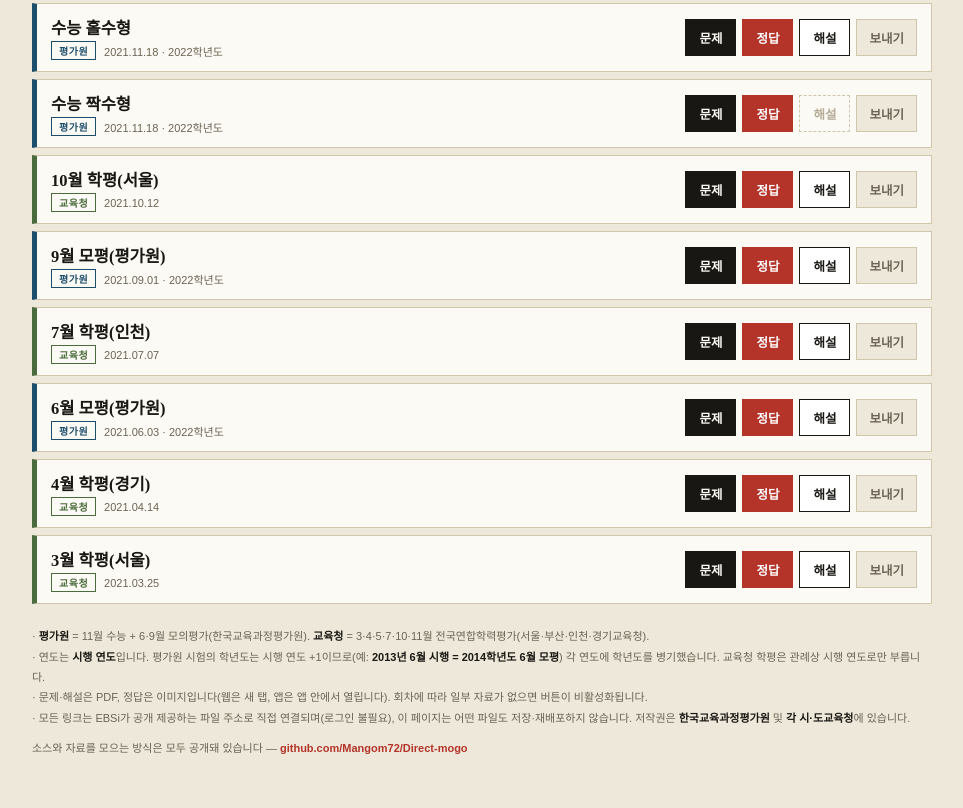
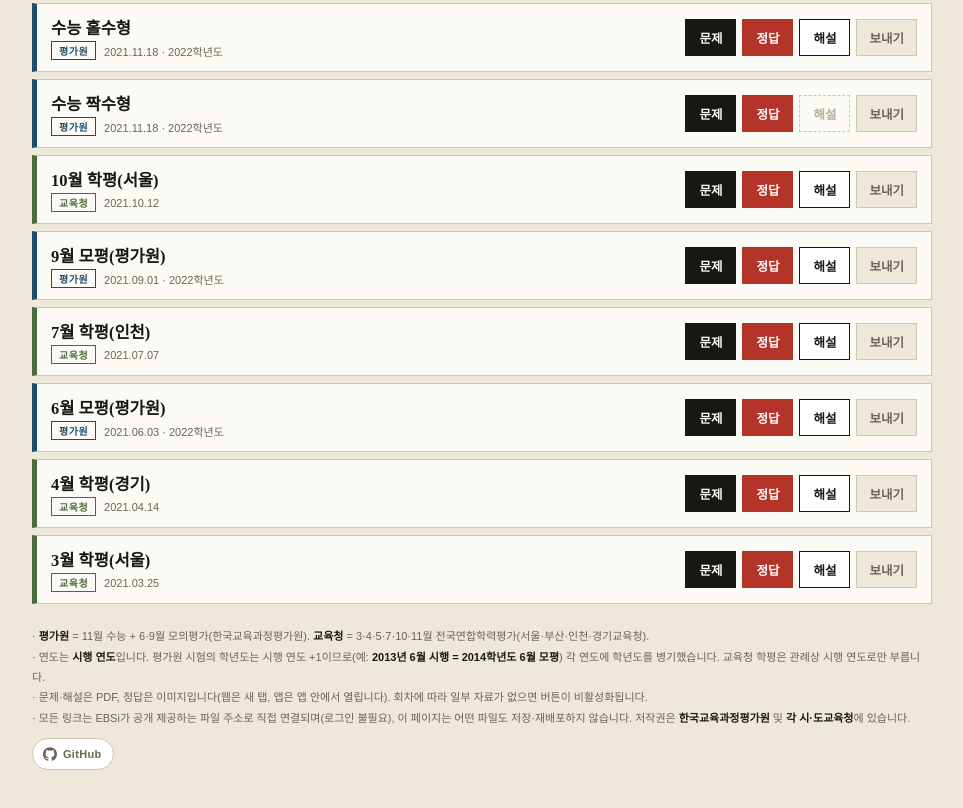
Before and after one commit to Mangom72/Direct-mogo, a plain HTML site: page index.html in a window 1280 px wide. Shown: the part 3665-4473 px from the top of the page, without its empty margins (158-1121 px from the left). Drawn offline with Linux system fonts and the light colour scheme; a web font is replaced by a local one.

Commit message:
Make the repository link a button with the GitHub mark
A sentence with a URL in it read as body text among four other lines of body
text. The mark is recognisable without being read, and as a pill it matches
the app row directly below, so the bottom of the footer is one row of controls
rather than prose followed by a button.

The mark is inline SVG inheriting currentColor, so it follows the theme
without a second asset. Its accessible name says what the button is for
rather than just "GitHub", since the visible label already says that much.

```diff
--- a/index.html
+++ b/index.html
@@ -322,10 +322,16 @@
 .empty{background:var(--card);border:1.5px dashed var(--rule);padding:22px;font-size:13px;color:var(--ink2);line-height:1.7;text-align:center}
 footer{max-width:900px;margin:22px auto 0;font-size:11px;color:var(--ink2);line-height:1.85}
 footer b{color:var(--ink)}
-/* 저장소 주소. 어디서 온 자료인지 따라갈 수 있어야 한다. */
+/* 저장소로 가는 단추. 어디서 온 자료인지 따라갈 수 있어야 한다. */
 .src{margin-top:10px}
-.src a{color:var(--mark);font-weight:700;text-decoration:none;word-break:break-all}
-.src a:hover{text-decoration:underline}
+.src a{
+  display:inline-flex;align-items:center;gap:6px;
+  font:inherit;font-size:11px;font-weight:700;letter-spacing:.3px;text-decoration:none;
+  padding:5px 12px 5px 10px;border-radius:999px;
+  border:1.5px solid var(--rule);background:var(--btn);color:var(--ink2);
+}
+.src a:hover{border-color:var(--ink);color:var(--ink)}
+.src a svg{width:14px;height:14px;fill:currentColor;flex:none}
 .src a:focus-visible{outline:2.5px solid var(--mark);outline-offset:2px}
 
 /* 앱에서만 보이는 판 정보. 웹에서는 hidden 그대로 남는다. */
@@ -461,8 +467,8 @@
   · 연도는 <b>시행 연도</b>입니다. 평가원 시험의 학년도는 시행 연도 +1이므로(예: <b>2013년 6월 시행 = 2014학년도 6월 모평</b>) 각 연도에 학년도를 병기했습니다. 교육청 학평은 관례상 시행 연도로만 부릅니다.<br>
   · 문제·해설은 PDF, 정답은 이미지입니다(웹은 새 탭, 앱은 앱 안에서 열립니다). 회차에 따라 일부 자료가 없으면 버튼이 비활성화됩니다.<br>
   · 모든 링크는 EBSi가 공개 제공하는 파일 주소로 직접 연결되며(로그인 불필요), 이 페이지는 어떤 파일도 저장·재배포하지 않습니다. 저작권은 <b>한국교육과정평가원</b> 및 <b>각 시·도교육청</b>에 있습니다.
-  <div class="src">소스와 자료를 모으는 방식은 모두 공개돼 있습니다 —
-    <a href="https://github.com/Mangom72/Direct-mogo" target="_blank" rel="noopener">github.com/Mangom72/Direct-mogo</a></div>
+  <div class="src"><a href="https://github.com/Mangom72/Direct-mogo" target="_blank" rel="noopener"
+    aria-label="GitHub 저장소 — 소스와 자료 수집 방식"><svg viewBox="0 0 24 24" aria-hidden="true"><path d="M12 .297c-6.63 0-12 5.373-12 12 0 5.303 3.438 9.8 8.205 11.385.6.113.82-.258.82-.577 0-.285-.01-1.04-.015-2.04-3.338.724-4.042-1.61-4.042-1.61C4.422 18.07 3.633 17.7 3.633 17.7c-1.087-.744.084-.729.084-.729 1.205.084 1.838 1.236 1.838 1.236 1.07 1.835 2.809 1.305 3.495.998.108-.776.417-1.305.76-1.605-2.665-.3-5.466-1.332-5.466-5.93 0-1.31.465-2.38 1.235-3.22-.135-.303-.54-1.523.105-3.176 0 0 1.005-.322 3.3 1.23.96-.267 1.98-.399 3-.405 1.02.006 2.04.138 3 .405 2.28-1.552 3.285-1.23 3.285-1.23.645 1.653.24 2.873.12 3.176.765.84 1.23 1.91 1.23 3.22 0 4.61-2.805 5.625-5.475 5.92.42.36.81 1.096.81 2.22 0 1.606-.015 2.896-.015 3.286 0 .315.21.69.825.57C20.565 22.092 24 17.592 24 12.297c0-6.627-5.373-12-12-12"/></svg>GitHub</a></div>
   <div class="appinfo" id="appInfo" hidden></div>
 </footer>
 
```
